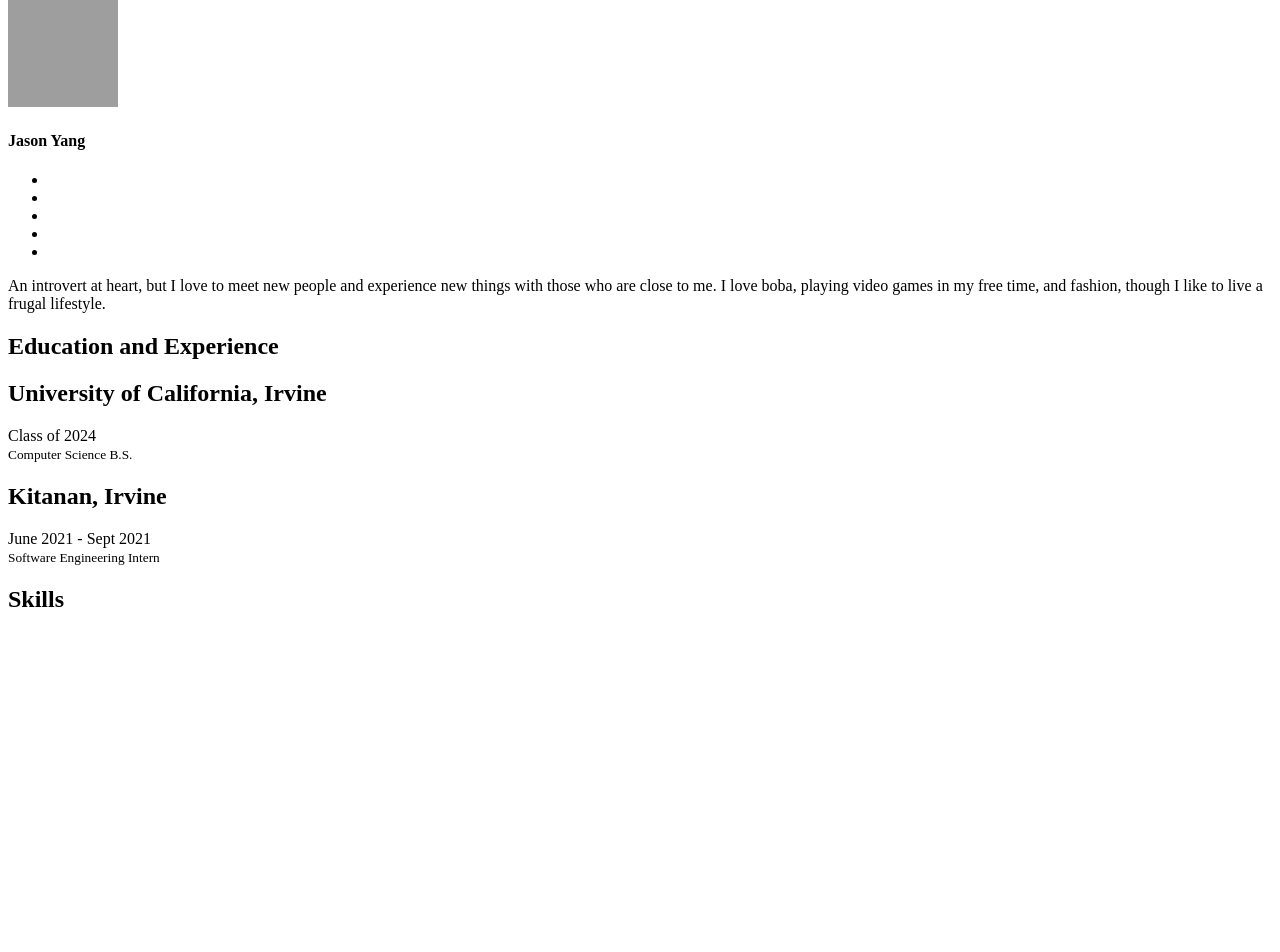
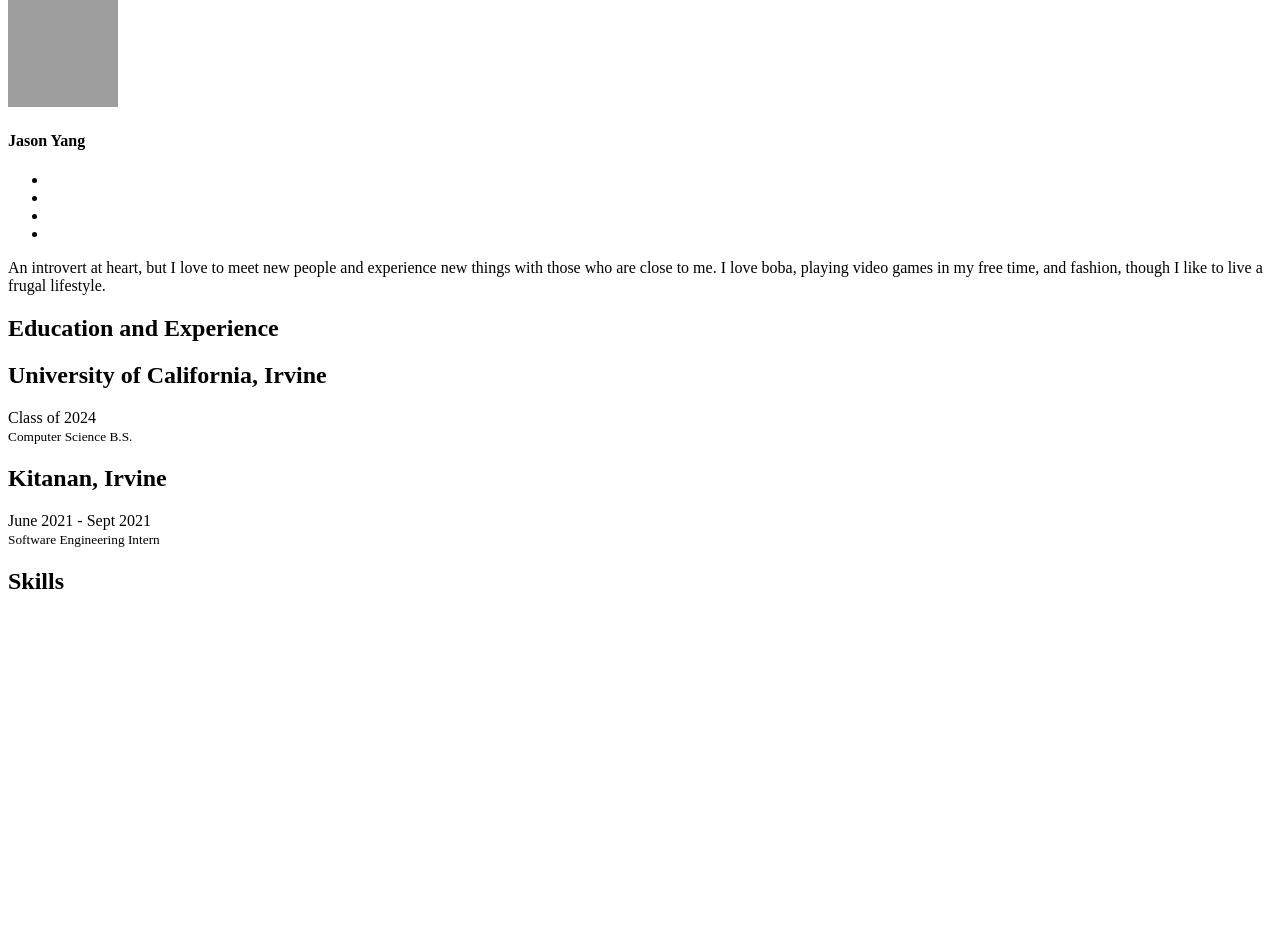
Before and after one commit to Pesra/pesra.github.io, a Jekyll site: the page built from index.html, in a window 1280 px wide. Shown: the part 403-1355 px from the top of the page. Built offline with Jekyll 4.4.1, drawn with Linux system fonts in a browser that asks for light colours; grey boxes are pictures that could not be loaded.

Commit message:
Update about.html

```diff
--- a/_includes/sections/about.html
+++ b/_includes/sections/about.html
@@ -35,9 +35,7 @@
                     {% if site.author.email %}
                     <li><a href="mailto:jasonyy2@uci.edu"><i class="fa fa-envelope-o"></i></a></li>
                     {% endif %}
-                    {% if site.author.cv %}
-                    <li><a href="{{ site.author.cv }}" target="blank"><i class="fa fa-file-pdf-o"></i></a></li>
-                    {% endif %}
+
 
 
                 </ul>
```
